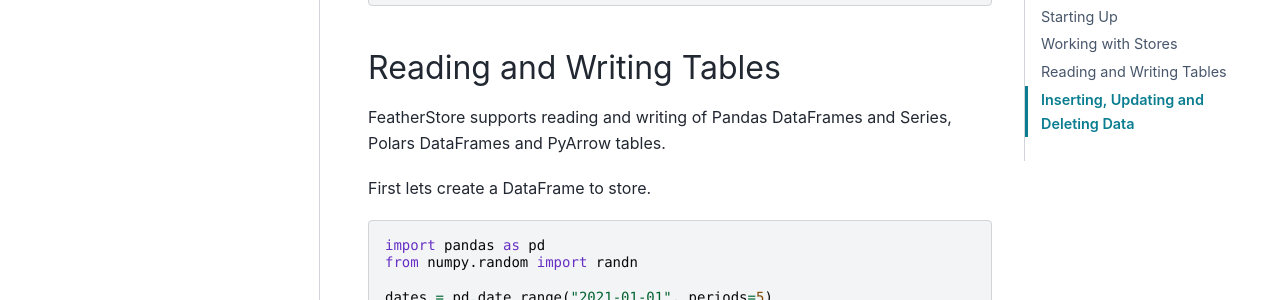
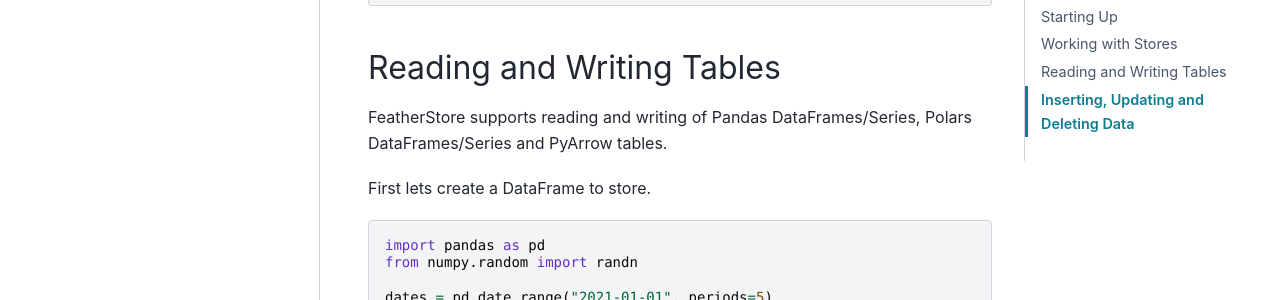
Before and after one commit to hakonmh/featherstore, a Sphinx documentation site: the page built from docs/Quickstart.rst, in a window 1280 px wide and 900 px high, scrolled down 1055 px. Shown: the part 153-453 px from the top of the window. Built offline with Sphinx 7.4.7 and the PyData theme 0.15.4, drawn with Linux system fonts in a browser that asks for light colours.

Commit message:
Added documentation for polars series support

```diff
--- a/docs/Introduction.rst
+++ b/docs/Introduction.rst
@@ -30,19 +30,23 @@
 
 Python version support
 ----------------------
+
 Officially Python 3.8, 3.9, and 3.10.
 
 Source Code
 +++++++++++
+
 | The source code is currently hosted on GitHub at:
 | https://github.com/Hakonmh/featherstore
 
 LICENSE
 +++++++
+
 `MIT <https://github.com/hakonmh/featherstore/blob/master/LICENSE>`_
 
 Contributions
 +++++++++++++
+
 All contributions, bug reports, bug fixes, documentation improvements, enhancements and ideas are welcome.
 
 | Issues are posted on:
--- a/docs/Quickstart.rst
+++ b/docs/Quickstart.rst
@@ -1,10 +1,12 @@
 Quickstart
 ==========
+
 This is a short introduction to FeatherStore basic functionality. For a complete guide to
 FeatherStores classes, functions, and methods please visit the `API reference <API%20Reference.html>`_.
 
 Installation
 ------------
+
 To install FeatherStore, simply use pip
 
 .. code-block::
@@ -13,6 +15,7 @@
 
 Starting Up
 -----------
+
 .. code-block:: python
 
     import featherstore as fs
@@ -28,6 +31,7 @@
 
 Working with Stores
 -------------------
+
 A database consists of one or more stores. A store is the basic unit for organization
 and where you can store your tables.
 
@@ -48,8 +52,9 @@
 
 Reading and Writing Tables
 --------------------------
-FeatherStore supports reading and writing of Pandas DataFrames and Series, Polars DataFrames
-and PyArrow tables.
+
+FeatherStore supports reading and writing of Pandas DataFrames/Series, Polars
+DataFrames/Series and PyArrow tables.
 
 First lets create a DataFrame to store.
 
@@ -127,6 +132,7 @@
 
 Inserting, Updating and Deleting Data
 -------------------------------------
+
 First, let's create a new table to work with:
 
 .. code-block:: python
--- a/docs/index.rst
+++ b/docs/index.rst
@@ -3,6 +3,7 @@
 
 Table of Contents
 -----------------
+
 .. toctree::
    :maxdepth: 2
 
```
Also changed, not shown: README.md (+2 -2 lines), 2 other files.
